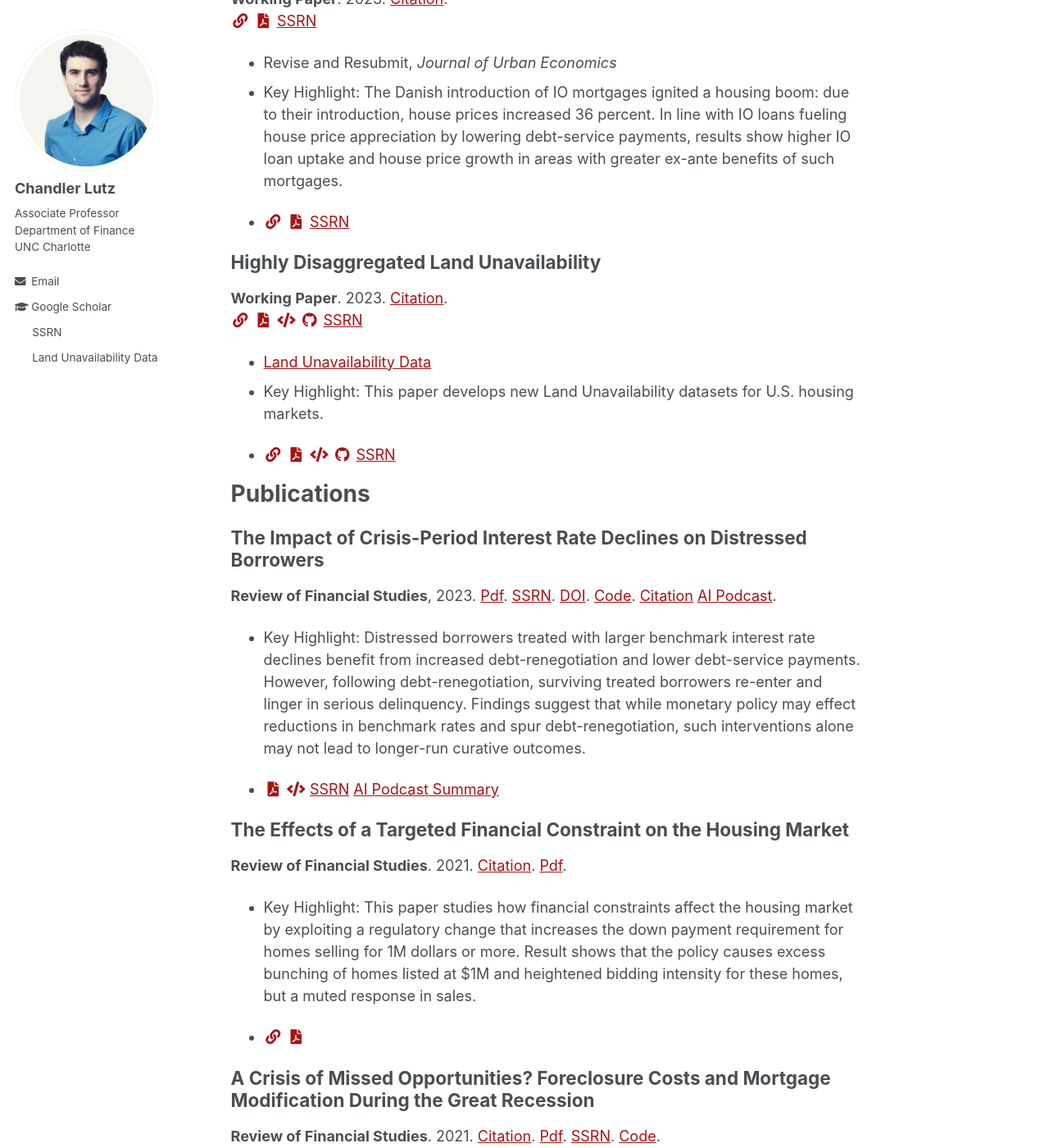
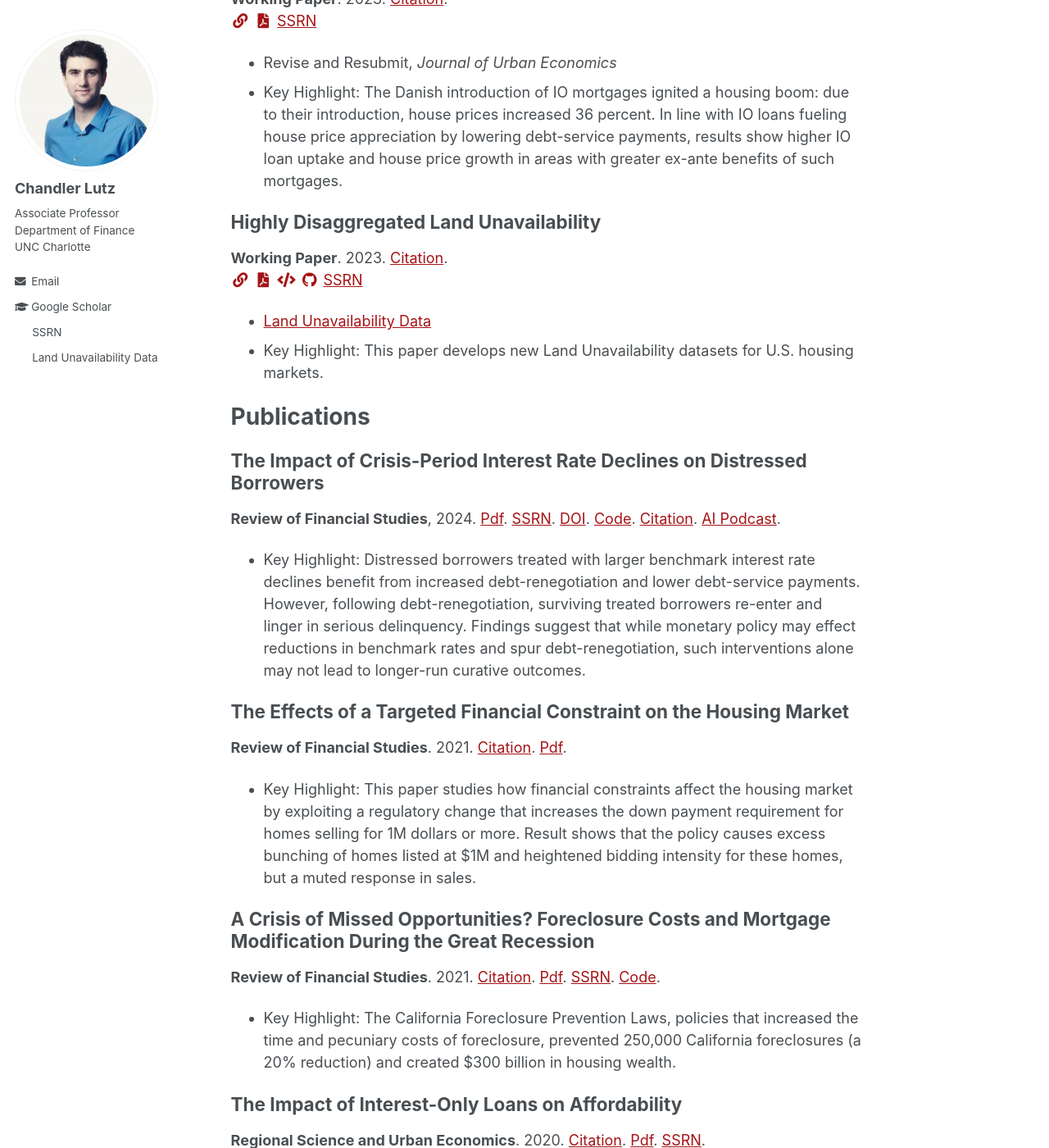
Before and after one commit to ChandlerLutz/ChandlerLutz.github.io, a Jekyll site: the page built from _pages/about.md, in a window 1280 px wide and 1400 px high, scrolled down 619 px. Shown: the whole window at 82% size. Built offline with Jekyll 4.4.1, drawn with Linux system fonts in a browser that asks for light colours; some of the changed text lies outside the part shown.

Commit message:
Remove bullet point of links

```diff
--- a/_includes/archive-single.html
+++ b/_includes/archive-single.html
@@ -73,7 +73,7 @@
       <a href="{{ post.code }}">Code</a>.
       {% endif %}
       {% if post.g_scholar %}
-      {{ post.g_scholar }}
+      {{ post.g_scholar }}.
       {% endif %}
       {% if post.ai_pod %}
       <a href="{{ post.ai_pod }}">AI Podcast</a>.
@@ -137,27 +137,5 @@
         </p>
       </p>
       {% endif %}
-      <ul>
-	<li>
-	  {% if post.link %}
-          <a href="{{ post.link }}"><i class="fas fa-fw fa-link zoom" aria-hidden="true"></i></a>
-	  {% endif %}
-	  {% if post.paperurl %}
-          <a href="{{ post.paperurl }}"><i class="fas fa-fw fa-file-pdf zoom" aria-hidden="true"></i></a>
-	  {% endif %}
-	  {% if post.code %}
-          <a href="{{ post.code }}"><i class="fas fa-fw fa-code zoom" aria-hidden="true"></i></a>
-	  {% endif %}
-	  {% if post.github %}
-          <a href="{{ post.github }}"><i class="fab fa-fw fa-github zoom" aria-hidden="true"></i></a>
-	  {% endif %}
-	  {% if post.ssrn %}
-          <a href="{{ post.ssrn }}">SSRN</a>
-	  {% endif %}
-	  {% if post.ai_pod %}
-          <a href="{{ post.ai_pod }}">AI Podcast Summary</a>
-	  {% endif %}
-	</li>
-      </ul>
   </article>
 </div>
```
Also changed, not shown: _publications/2023-interest-rate-declines-distressed-borrowers.md (+1 -1 lines).
